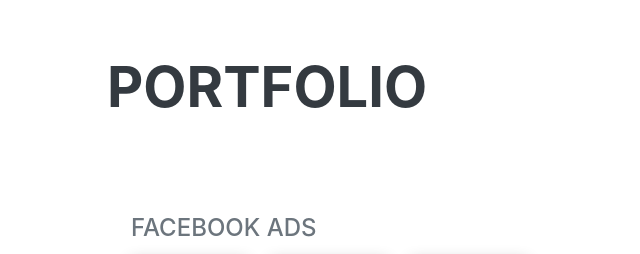
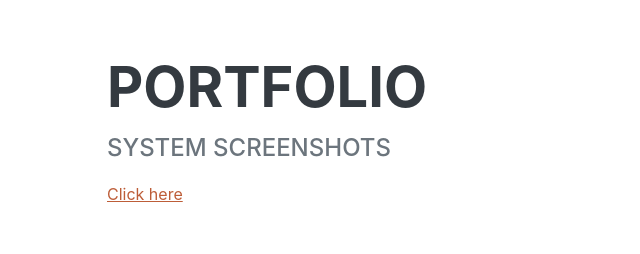
Before and after one commit to gelomorancil/gelomorancil.github.io, a plain HTML site: page index.html in a window 1280 px wide. Shown: the part 4160-4414 px from the top of the page, without its empty margins (213-853 px from the left). Drawn offline with nearby package versions, Linux system fonts and the light colour scheme; a web font is replaced by a local one.

Commit message:
Update index.html

```diff
--- a/index.html
+++ b/index.html
@@ -250,8 +250,11 @@
                 <div class="resume-section-content">
                     <h2>Portfolio</h2>
                     <!-- CAROUSEL -->
+
                     <div class="row">
                         <div class="col-6">
+                            <div class="subheading mb-3">System Screenshots</div>
+                            <a href="Morancil_portfolio.pdf">Click here</a>
                             <section class="gallery min-vh-100">
                                 <div class="container-lg">
                                     <div class="subheading mb-3">Facebook Ads</div>
```
